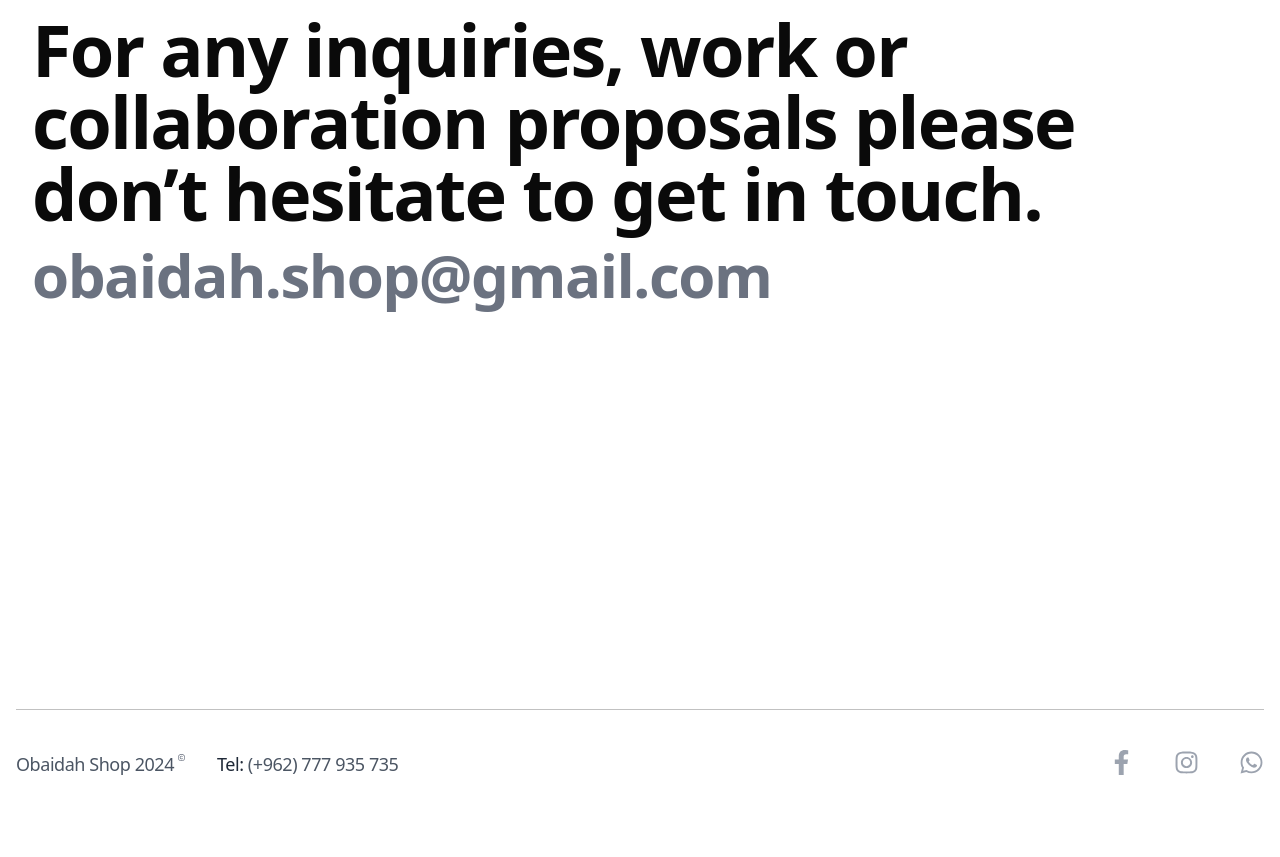
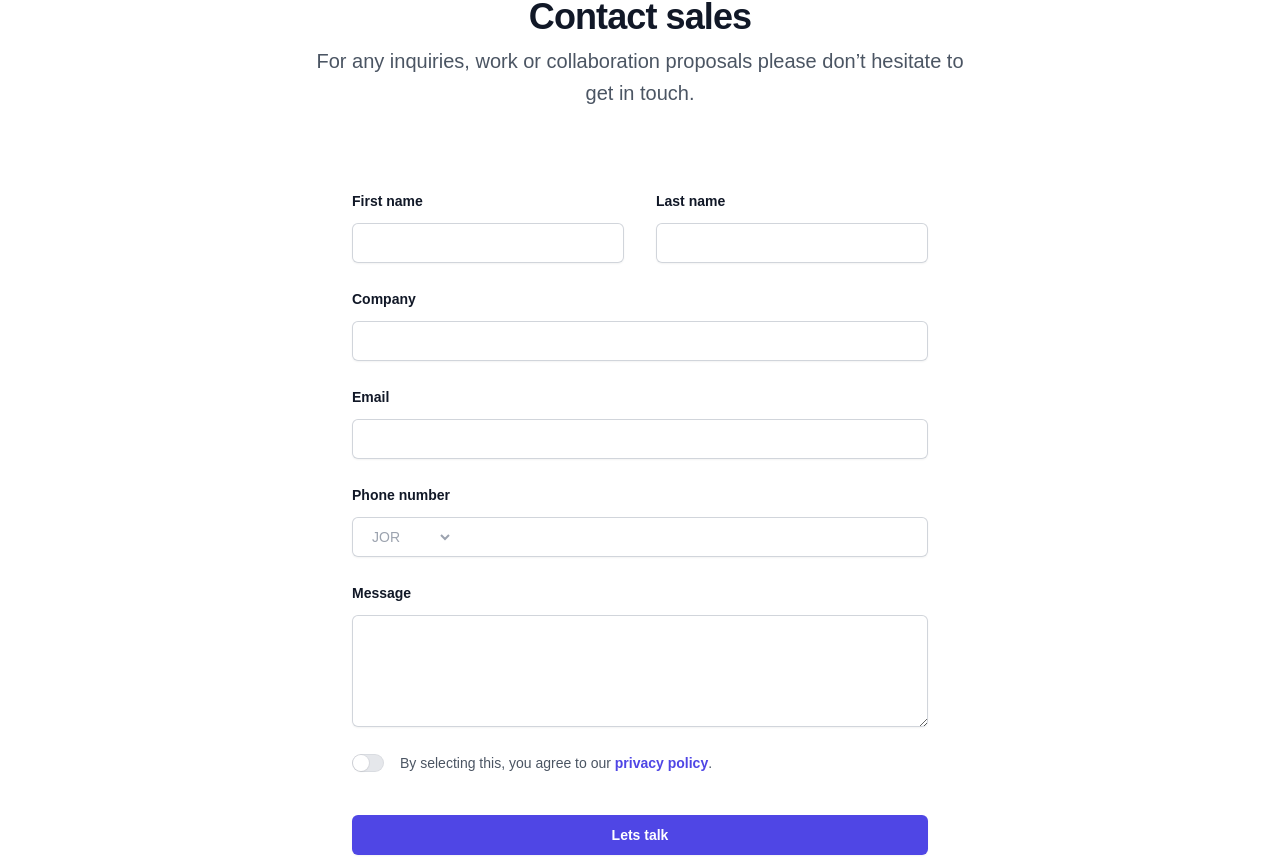
Before and after one commit to MohammadSako/project-obaidah-adnan, a Next.js app: page /contact in a window 1280 px wide. Shown: the part 323-1180 px from the top of the page. Before the commit the page ends 1157 px from the top, so only its background shows below. Built offline with nearby package versions, Linux system fonts and the light colour scheme.

Commit message:
contact fixed

```diff
--- a/src/app/(company)/about/page.tsx
+++ b/src/app/(company)/about/page.tsx
@@ -12,8 +12,8 @@ function About() {
     transition={{ duration: 0.8, delay: 0.3 }}
     className="flex flex-col items-center my-8 gap-4 w-full overflow-hidden origin-center"
   >
-    <main className="flex min-h-screen flex-col items-center p-10 mx-auto max-w-7xl px-2 sm:px-6 lg:px-8">
-      <div className="mt-28 font-sans">
+    <main className="flex min-h-screen flex-col items-center p-10 mx-auto max-w-7xl px-6 sm:px-6 lg:px-14">
+      <div className="sm:mt-28 mt-10 font-sans">
         <p className="text-ellipsis basis-3/4 sm:text-7xl text-4xl font-bold tracking-tight">
         <span className="text-gray-700">OBAIDAH</span> <span className="text-[#06b6d4]">Online Shop, </span>
           <span className="text-gray-500">
--- a/src/app/(company)/contact/page.tsx
+++ b/src/app/(company)/contact/page.tsx
@@ -2,8 +2,11 @@
 
 import React from "react";
 import { motion } from "framer-motion";
+import { useState } from "react";
+import { Field, Label, Switch } from "@headlessui/react";
 
 function Contact() {
+  const [agreed, setAgreed] = useState(false);
   return (
     <motion.section
       initial={{ opacity: 0 }}
@@ -13,16 +16,185 @@ function Contact() {
       className="flex flex-col items-center my-8 gap-4 w-full overflow-hidden origin-center"
     >
       <main className="flex min-h-screen flex-col items-center p-10 mx-auto max-w-7xl px-2 sm:px-6 lg:px-8">
-      <div className="mt-28 font-sans">
-        <p className="text-ellipsis basis-3/4 sm:text-7xl text-4xl font-bold tracking-tight">
+        <div className="px-6 py-14 sm:py-24 lg:px-8">
+          {/* <div
+            aria-hidden="true"
+            className="absolute inset-x-0 top-[-10rem] -z-10 transform-gpu overflow-hidden blur-3xl sm:top-[-20rem]"
+          >
+            <div
+              style={{
+                clipPath:
+                  "polygon(74.1% 44.1%, 100% 61.6%, 97.5% 26.9%, 85.5% 0.1%, 80.7% 2%, 72.5% 32.5%, 60.2% 62.4%, 52.4% 68.1%, 47.5% 58.3%, 45.2% 34.5%, 27.5% 76.7%, 0.1% 64.9%, 17.9% 100%, 27.6% 76.8%, 76.1% 97.7%, 74.1% 44.1%)",
+              }}
+              className="relative left-1/2 -z-10 aspect-[1155/678] w-[36.125rem] max-w-none -translate-x-1/2 rotate-[30deg] bg-gradient-to-tr from-[#ff80b5] to-[#9089fc] opacity-30 sm:left-[calc(50%-40rem)] sm:w-[72.1875rem]"
+            />
+          </div> */}
+          <div className="mx-auto max-w-2xl text-center">
+            <h2 className="text-3xl font-bold tracking-tight text-gray-900 sm:text-4xl">
+              Contact sales
+            </h2>
+            <p className="mt-2 text-xl leading-8 text-gray-600">
               For any inquiries, work or collaboration proposals please don’t
               hesitate to get in touch.
             </p>
-        <p className="text-ellipsis basis-3/4 sm:text-6xl text-xl font-bold tracking-tight text-gray-500 mt-4">
-          obaidah.shop@gmail.com
-        </p>
           </div>
-    </main></motion.section>
+          <form
+            action="#"
+            method="POST"
+            className="mx-auto mt-16 max-w-xl sm:mt-20"
+          >
+            <div className="grid grid-cols-1 gap-x-8 gap-y-6 sm:grid-cols-2">
+              <div>
+                <label
+                  htmlFor="first-name"
+                  className="block text-sm font-semibold leading-6 text-gray-900"
+                >
+                  First name
+                </label>
+                <div className="mt-2.5">
+                  <input
+                    id="first-name"
+                    name="first-name"
+                    type="text"
+                    autoComplete="given-name"
+                    className="block w-full rounded-md border-0 px-3.5 py-2 text-gray-900 shadow-sm ring-1 ring-inset ring-gray-300 placeholder:text-gray-400 focus:ring-2 focus:ring-inset focus:ring-indigo-600 sm:text-sm sm:leading-6"
+                  />
+                </div>
+              </div>
+              <div>
+                <label
+                  htmlFor="last-name"
+                  className="block text-sm font-semibold leading-6 text-gray-900"
+                >
+                  Last name
+                </label>
+                <div className="mt-2.5">
+                  <input
+                    id="last-name"
+                    name="last-name"
+                    type="text"
+                    autoComplete="family-name"
+                    className="block w-full rounded-md border-0 px-3.5 py-2 text-gray-900 shadow-sm ring-1 ring-inset ring-gray-300 placeholder:text-gray-400 focus:ring-2 focus:ring-inset focus:ring-indigo-600 sm:text-sm sm:leading-6"
+                  />
+                </div>
+              </div>
+              <div className="sm:col-span-2">
+                <label
+                  htmlFor="company"
+                  className="block text-sm font-semibold leading-6 text-gray-900"
+                >
+                  Company
+                </label>
+                <div className="mt-2.5">
+                  <input
+                    id="company"
+                    name="company"
+                    type="text"
+                    autoComplete="organization"
+                    className="block w-full rounded-md border-0 px-3.5 py-2 text-gray-900 shadow-sm ring-1 ring-inset ring-gray-300 placeholder:text-gray-400 focus:ring-2 focus:ring-inset focus:ring-indigo-600 sm:text-sm sm:leading-6"
+                  />
+                </div>
+              </div>
+              <div className="sm:col-span-2">
+                <label
+                  htmlFor="email"
+                  className="block text-sm font-semibold leading-6 text-gray-900"
+                >
+                  Email
+                </label>
+                <div className="mt-2.5">
+                  <input
+                    id="email"
+                    name="email"
+                    type="email"
+                    autoComplete="email"
+                    className="block w-full rounded-md border-0 px-3.5 py-2 text-gray-900 shadow-sm ring-1 ring-inset ring-gray-300 placeholder:text-gray-400 focus:ring-2 focus:ring-inset focus:ring-indigo-600 sm:text-sm sm:leading-6"
+                  />
+                </div>
+              </div>
+              <div className="sm:col-span-2">
+                <label
+                  htmlFor="phone-number"
+                  className="block text-sm font-semibold leading-6 text-gray-900"
+                >
+                  Phone number
+                </label>
+                <div className="relative mt-2.5">
+                  <div className="absolute inset-y-0 left-0 flex items-center">
+                    <label htmlFor="country" className="sr-only">
+                      Country
+                    </label>
+                    <select
+                      id="country"
+                      name="country"
+                      className="h-full rounded-md border-0 bg-transparent bg-none py-0 pl-4 pr-9 text-gray-400 focus:ring-2 focus:ring-inset focus:ring-indigo-600 sm:text-sm"
+                    >
+                      <option>JOR</option>
+                      <option>KSA</option>
+                      <option>UAE</option>
+                    </select>
+                  </div>
+                  <input
+                    id="phone-number"
+                    name="phone-number"
+                    type="tel"
+                    autoComplete="tel"
+                    className="block w-full rounded-md border-0 px-3.5 py-2 pl-20 text-gray-900 shadow-sm ring-1 ring-inset ring-gray-300 placeholder:text-gray-400 focus:ring-2 focus:ring-inset focus:ring-indigo-600 sm:text-sm sm:leading-6"
+                  />
+                </div>
+              </div>
+              <div className="sm:col-span-2">
+                <label
+                  htmlFor="message"
+                  className="block text-sm font-semibold leading-6 text-gray-900"
+                >
+                  Message
+                </label>
+                <div className="mt-2.5">
+                  <textarea
+                    id="message"
+                    name="message"
+                    rows={4}
+                    className="block w-full rounded-md border-0 px-3.5 py-2 text-gray-900 shadow-sm ring-1 ring-inset ring-gray-300 placeholder:text-gray-400 focus:ring-2 focus:ring-inset focus:ring-indigo-600 sm:text-sm sm:leading-6"
+                    defaultValue={""}
+                  />
+                </div>
+              </div>
+              <Field className="flex gap-x-4 sm:col-span-2">
+                <div className="flex h-6 items-center">
+                  <Switch
+                    checked={agreed}
+                    onChange={setAgreed}
+                    className="group flex w-8 flex-none cursor-pointer rounded-full bg-gray-200 p-px ring-1 ring-inset ring-gray-900/5 transition-colors duration-200 ease-in-out focus-visible:outline focus-visible:outline-2 focus-visible:outline-offset-2 focus-visible:outline-indigo-600 data-[checked]:bg-indigo-600"
+                  >
+                    <span className="sr-only">Agree to policies</span>
+                    <span
+                      aria-hidden="true"
+                      className="h-4 w-4 transform rounded-full bg-white shadow-sm ring-1 ring-gray-900/5 transition duration-200 ease-in-out group-data-[checked]:translate-x-3.5"
+                    />
+                  </Switch>
+                </div>
+                <Label className="text-sm leading-6 text-gray-600">
+                  By selecting this, you agree to our{" "}
+                  <a href="#" className="font-semibold text-indigo-600">
+                    privacy&nbsp;policy
+                  </a>
+                  .
+                </Label>
+              </Field>
+            </div>
+            <div className="mt-10">
+              <button
+                type="submit"
+                className="block w-full rounded-md bg-indigo-600 px-3.5 py-2.5 text-center text-sm font-semibold text-white shadow-sm hover:bg-indigo-500 focus-visible:outline focus-visible:outline-2 focus-visible:outline-offset-2 focus-visible:outline-indigo-600"
+              >
+                Lets talk
+              </button>
+            </div>
+          </form>
+        </div>
+      </main>
+    </motion.section>
   );
 }
 
--- a/src/components/layouts/navbar.js
+++ b/src/components/layouts/navbar.js
@@ -9,7 +9,6 @@ import { Bars3Icon, XMarkIcon } from "@heroicons/react/24/outline";
 import Link from "next/link";
 import { usePathname } from "next/navigation";
 import { FaRegCopyright, FaWhatsapp } from "react-icons/fa6";
-import clsx from "clsx";
 
 const navigation = [
   { name: "About", href: "/about", current: false },
@@ -102,18 +101,11 @@ export default function NavBar() {
                   <Link key={item.name} href={item.href}>
                     <div
                       aria-current={item.current ? "page" : undefined}
-                      // className={
-                      //   pathname === `${item.href}`
-                      //     ? "text-gray-800 text-xl font-medium hover:text-gray-800"
-                      //     : "text-gray-400 text-xl font-medium hover:text-gray-800"
-                      // }
-                      className={clsx(
-                        "text-gray-800 text-xl font-medium hover:text-gray-800",
-                        {
-                          "text-gray-400 text-xl font-medium hover:text-gray-800":
-                            pathname === `${item.href}`,
-                        }
-                      )}
+                      className={
+                        pathname === `${item.href}`
+                          ? "text-gray-800 text-xl font-medium hover:text-gray-800"
+                          : "text-gray-400 text-xl font-medium hover:text-gray-800"
+                      }
                     >
                       {item.name}
                     </div>
```
Lines whose indentation alone changed are shown as unchanged.
